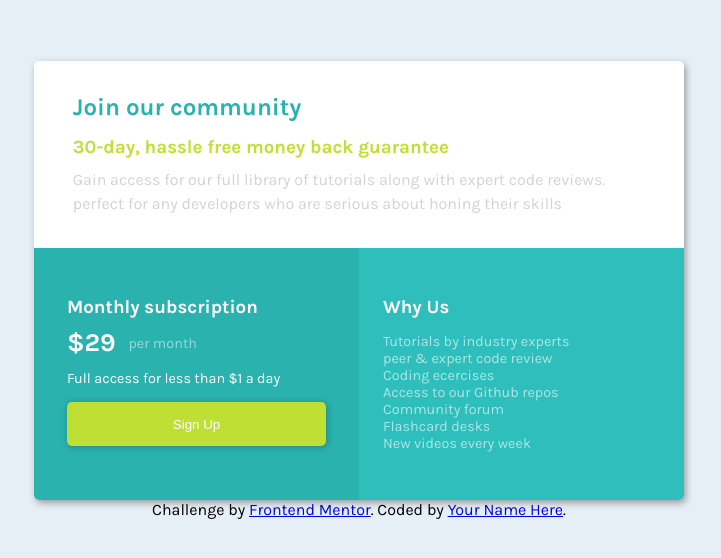
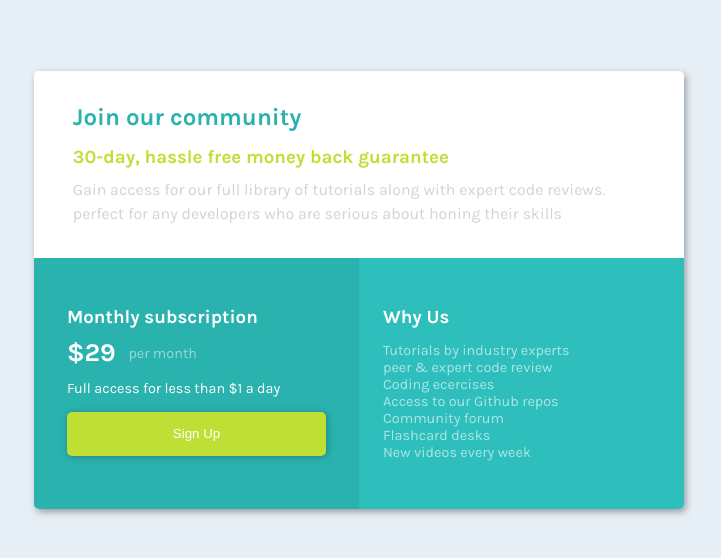
Before and after one commit to joanroche444/pricing-card, a plain HTML site: page index.html in a window 1280 px wide. Shown: the part 110-668 px from the top of the page, without its empty margins (281-1002 px from the left). Drawn offline with Linux system fonts and the light colour scheme.

Commit message:
new site

```diff
--- a/index.html
+++ b/index.html
@@ -18,7 +18,7 @@
 
 </head>
 <body>
-  <div class="all">
+  <main class="all">
     <div class="first" >
       <div class="content" id="first">
         <h2 id="heading2">Join our community</h2>
@@ -64,13 +64,7 @@
       </div>
      </div>
     </div>
-  </div>
-  <footer>
-    <p class="attribution">
-      Challenge by <a href="https://www.frontendmentor.io?ref=challenge" target="_blank">Frontend Mentor</a>.
-      Coded by <a href="#">Your Name Here</a>.
-    </p>
-  </footer>
-    <script src="./index.js"></script>
+  </main>
+
 </body>
 </html>
```
